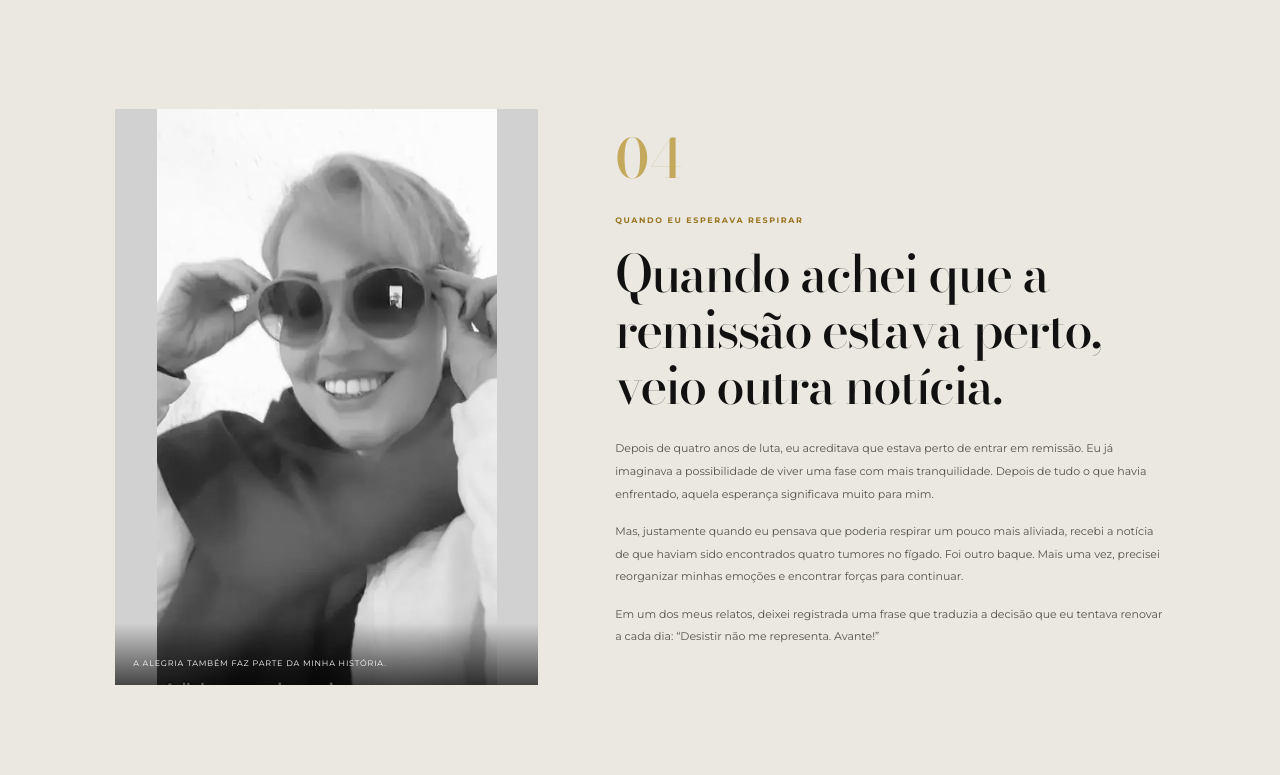
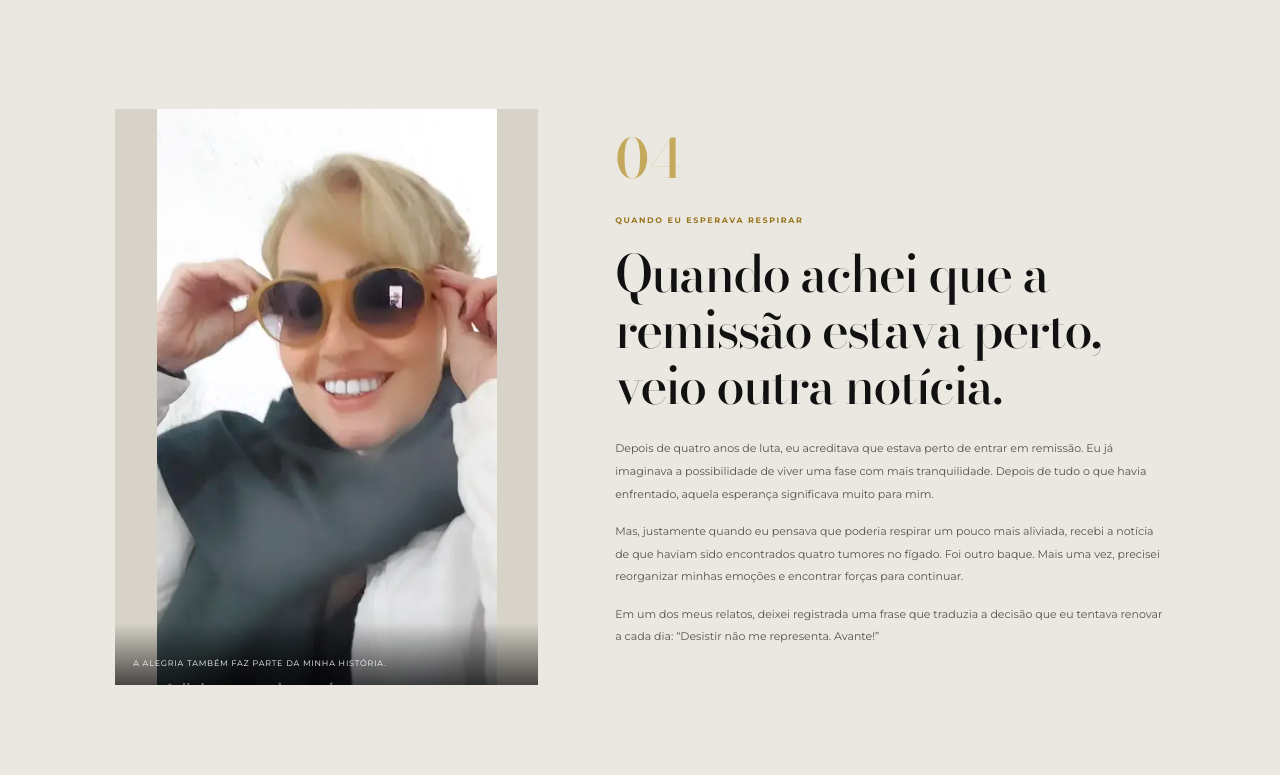
Before and after one commit to viviroque1711/jornada-da-ju, a React (Vite) app: page / in a window 1280 px wide. Shown: the part 4743-5518 px from the top of the page. Built offline with nearby package versions, Linux system fonts and the light colour scheme.

Commit message:
style: keep new personal photos in natural color

```diff
--- a/src/styles.css
+++ b/src/styles.css
@@ -365,3 +365,13 @@ img{display:block;max-width:100%}
     aspect-ratio:1080 / 827!important;
   }
 }
+
+/* Os novos registros pessoais e de recuperação permanecem em cores naturais. */
+.story-chapter:nth-child(3) .story-image img,
+.story-chapter:nth-child(4) .story-image img{
+  filter:saturate(1.08) contrast(1.025)!important;
+}
+.story-chapter:nth-child(3) .story-image:hover img,
+.story-chapter:nth-child(4) .story-image:hover img{
+  filter:saturate(1.12) contrast(1.04)!important;
+}
```
